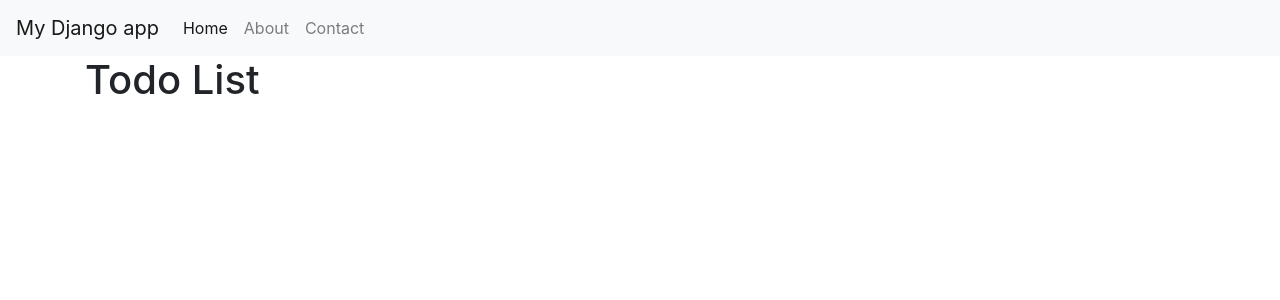
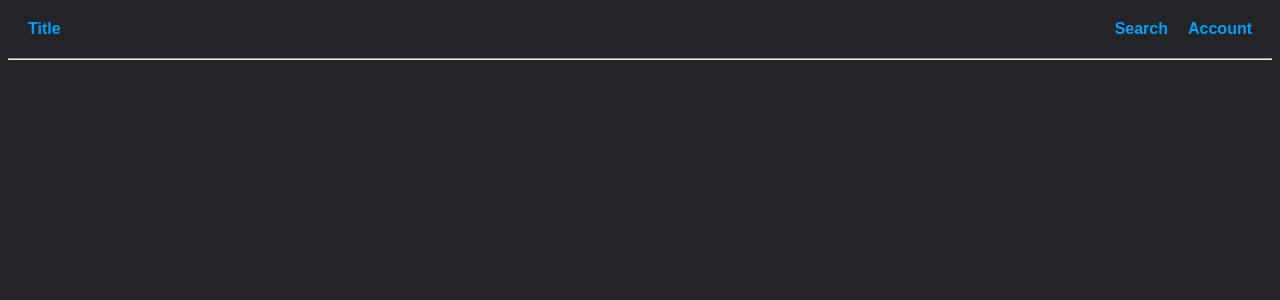
Before and after one commit to consmit31/Recipe-Website, a Django app: page / in a window 1280 px wide. Shown: the top 300 px of the page. Run offline with Django 5.2, Linux system fonts and the light colour scheme; some libraries are stand-ins or nearby versions.

Commit message:
Added styling

```diff
--- /dev/null
+++ b/app/static/app/base.css
@@ -0,0 +1,38 @@
+:root{
+    --orange: #ffa400;
+    --light-blue: #009ffd;
+    --dark-blue: #2a2a72;
+    --charc: #232528;
+    --ivory: #eaf6ff;
+}
+body {
+    background-color: var(--charc);
+}
+
+.base-header{
+    font-family: Arial, Helvetica, sans-serif;
+    font-weight: bolder;
+    color: var(--light-blue);
+    display: flex;
+    justify-content: space-between;
+    margin: 10px;
+}
+
+.header-title{
+    margin: 10px;
+}
+
+.header-nav{
+    display: flex;
+    justify-content: space-between;
+}
+
+.header-nav a{
+    color: inherit;
+    margin: 10px;
+    text-decoration: none;
+}
+
+hr {
+    color: var(--dark-blue)
+}
--- a/app/templates/base.html
+++ b/app/templates/base.html
@@ -3,35 +3,22 @@
 <head>
     <meta charset="UTF-8">
     <meta name="viewport" content="width=device-width, initial-scale=1.0">
-    <title>
-        {% block title %}
-        Django App
-        {% endblock %}
-    </title>
-    <link rel="stylesheet" href="https://stackpath.bootstrapcdn.com/bootstrap/4.3.1/css/bootstrap.min.css" rel="stylesheet"/>
+    <title>No-Fluf</title>
+
+    {% load static %}
+    <link rel="stylesheet" href="{% static 'app/base.css' %}">
+    {% block css %}{% endblock %}
+    {% block js %}{% endblock %}
 </head>
 <body>
-    <nav class="navbar navbar-expand-lg navbar-light bg-light">
-        <a href="#" class="navbar-brand">My Django app</a>
-        <button class="navbar-toggler" type="button" data-toggle="collapse" data-target="#navbarNav" aria-controls="navbarNav" aria-expanded="false" aria-label="Toggle navigation">
-            <span class="navbar-toggler-icon"></span>
-        </button>
-        <div id="navbarNav" class="collapse navbar-collapse">
-            <ul class="navbar-nav">
-                <li class="nav-item active">
-                    <a href="#" class="nav-link">Home</a>
-                </li>
-                <li class="nav-item">
-                    <a href="#" class="nav-link">About</a>
-                </li>
-                <li class="nav-item">
-                    <a href="#" class="nav-link">Contact</a>
-                </li>
-            </ul>
-        </div>
-    </nav>
-    <div class="container">{% block content %} {% endblock%} </div>
-    <script src="https://code.jquery.com/jquery-3.3.1.slim.min.js"></script>
-    <script src="https://stackpath.bootstrapcdn.com/bootstrap/4.3.1/js/bootstrap.bundle.min.js"></script>
+    <header class="base-header">
+        <!-- <span class="header-title">NoFluff Kitchen</span> -->
+        <span class="header-title">Title</span>
+        <nav class="header-nav">
+            <a href="">Search</a>
+            <a href="">Account</a>           </a>
+        </nav>
+    </header>
+    <hr>
 </body>
 </html>
```
